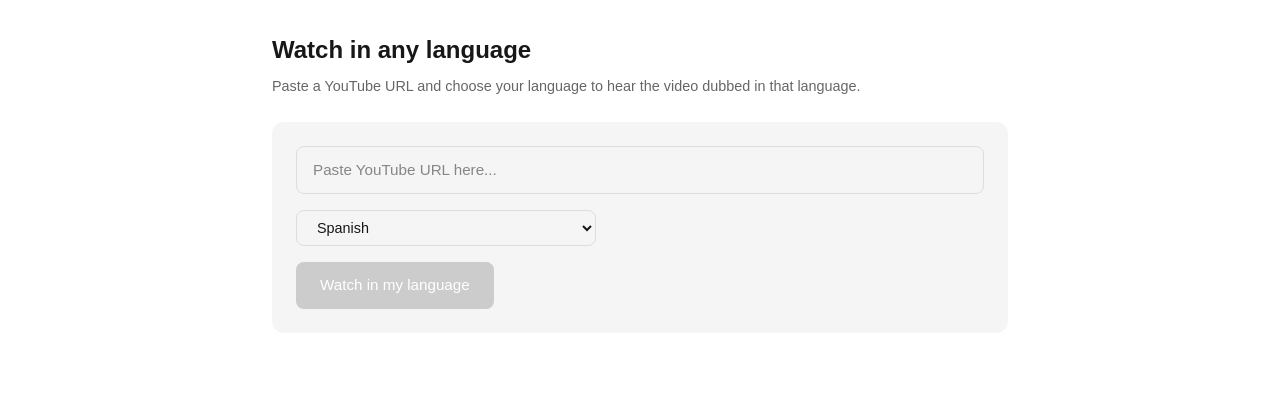
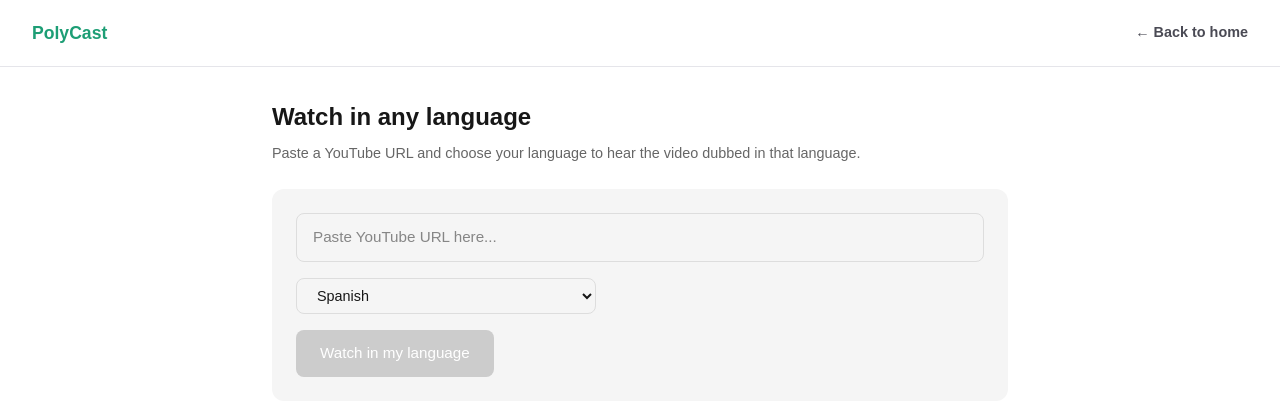
Before and after one commit to tazabbas/polycast, a Next.js app: page /watch in a window 1280 px wide. Shown: the top 416 px of the page. Built offline with nearby package versions, Linux system fonts and the light colour scheme.

Commit message:
Add navigation to demo page and fix broken synthesize response handling
Refactor audio URL handling and improve layout.

```diff
--- a/app/watch/page.tsx
+++ b/app/watch/page.tsx
@@ -1,5 +1,6 @@
 'use client'
 import { useState, useRef } from 'react'
+import Link from 'next/link'
 const LANGUAGES = [{ code: 'EN-GB', name: 'English (UK)' },{ code: 'EN-US', name: 'English (US)' },{ code: 'ES', name: 'Spanish' },{ code: 'FR', name: 'French' },{ code: 'DE', name: 'German' },{ code: 'IT', name: 'Italian' },{ code: 'PT-BR', name: 'Portuguese (Brazil)' },{ code: 'ZH', name: 'Chinese (Simplified)' },{ code: 'JA', name: 'Japanese' },{ code: 'KO', name: 'Korean' },{ code: 'AR', name: 'Arabic' },{ code: 'RU', name: 'Russian' },{ code: 'HI', name: 'Hindi' },{ code: 'TR', name: 'Turkish' }]
 function getYouTubeId(url: string): string | null {
   const match = url.match(/(?:youtube\.com\/watch\?v=|youtu\.be\/)([a-zA-Z0-9_-]{11})/)
@@ -38,17 +39,22 @@ export default function WatchPage() {
         headers: { 'Content-Type': 'application/json' },
         body: JSON.stringify({ text: translateData.translated_text })
       })
-      if (synthesizeRes.ok) {
-        const blob = await synthesizeRes.blob()
-        const audio = URL.createObjectURL(blob)
-        setAudioUrl(audio)
+      const synthesizeData = await synthesizeRes.json()
+      if (synthesizeRes.ok && synthesizeData.url) {
+        setAudioUrl(synthesizeData.url)
         setStatus('Ready')
         setTimeout(() => { audioRef.current?.play() }, 500)
       } else { setError('Voice synthesis failed'); setStatus('') }
     } catch { setError('Something went wrong'); setStatus('') }
   }
   return (
-    <main style={{ padding: '2rem', fontFamily: 'sans-serif', maxWidth: '800px', margin: '0 auto' }}>
+    <main style={{ fontFamily: 'sans-serif' }}>
+      <div style={{ display: 'flex', justifyContent: 'space-between', alignItems: 'center', padding: '1.25rem 2rem', borderBottom: '1px solid #E5E5EA' }}>
+        <Link href="/" style={{ fontSize: '1.1rem', fontWeight: 700, color: '#1D9E75', textDecoration: 'none' }}>PolyCast</Link>
+        <Link href="/" style={{ fontSize: '0.9rem', fontWeight: 600, color: '#4A4A54', textDecoration: 'none' }}>← Back to home</Link>
+      </div>
+
+      <div style={{ padding: '2rem', maxWidth: '800px', margin: '0 auto' }}>
       <h1 style={{ fontSize: '1.5rem', fontWeight: 700, marginBottom: '0.5rem' }}>Watch in any language</h1>
       <p style={{ fontSize: '0.9rem', color: '#666', marginBottom: '1.5rem' }}>Paste a YouTube URL and choose your language to hear the video dubbed in that language.</p>
       <div style={{ background: '#f5f5f5', padding: '1.5rem', borderRadius: '12px', marginBottom: '1.5rem' }}>
@@ -73,6 +79,7 @@ export default function WatchPage() {
           <audio ref={audioRef} controls src={audioUrl} style={{ width: '100%' }} />
         </div>
       )}
+      </div>
     </main>
   )
 }
```
